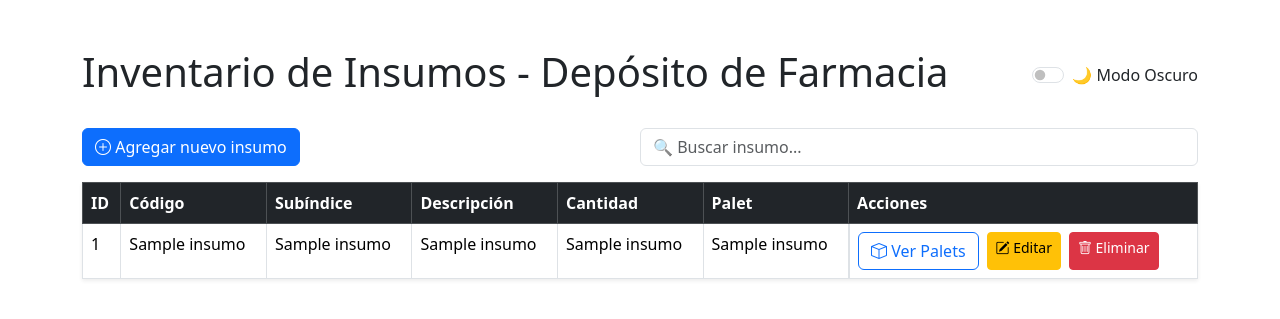
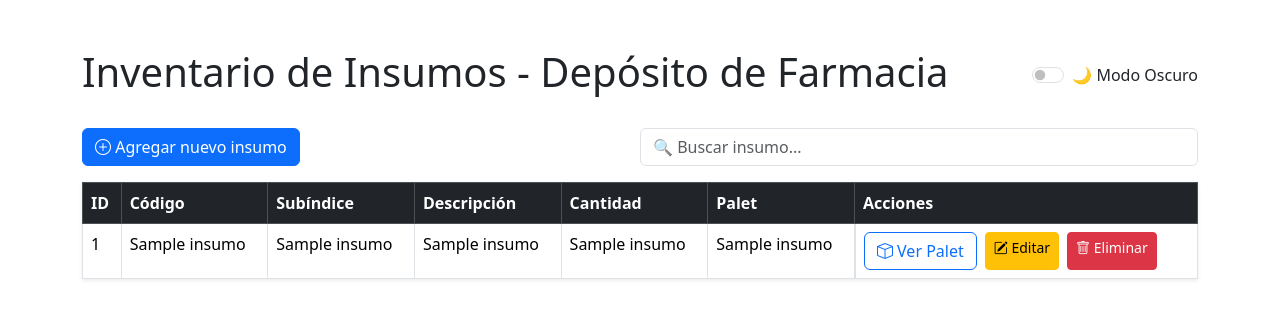
Before and after one commit to JoaquinYap/inventario-deposito-farmacia, a Python web app: template templates/index.html in a window 1280 px wide. Shown: the top 319 px of the page. Run offline with Jinja, Linux system fonts and the light colour scheme; the template is opened without the code that fills it: most values are stand-ins (such as "Sample title", 1, 10 or a date in 2020).

Commit message:
Update index.html

```diff
--- a/templates/index.html
+++ b/templates/index.html
@@ -70,7 +70,9 @@
                     <td>{{ insumo[4] }}</td>
                     <td>{{ insumo[5] }}</td>
                     <td class="d-flex gap-2">
-                        <a href="/palets" class="btn btn-outline-primary"><i class="bi bi-box"></i> Ver Palets</a>
+                       <a href="/palets/{{ insumo[5] }}" class="btn btn-outline-primary">
+                            <i class="bi bi-box"></i> Ver Palet
+                         </a>
                         <a href="/editar/{{ insumo[0] }}" class="btn btn-sm btn-warning">
                             <i class="bi bi-pencil-square"></i> Editar
                         </a>
```
